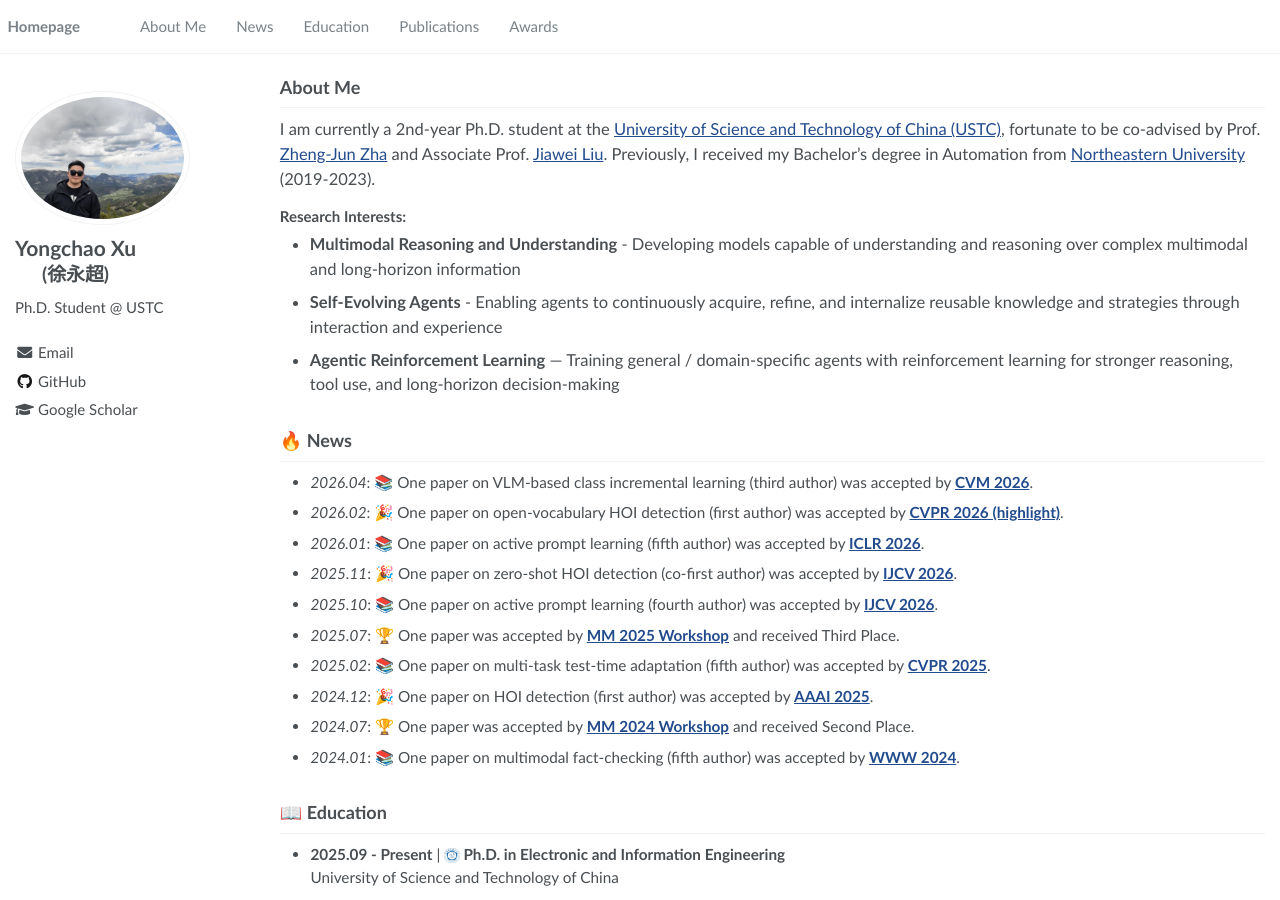
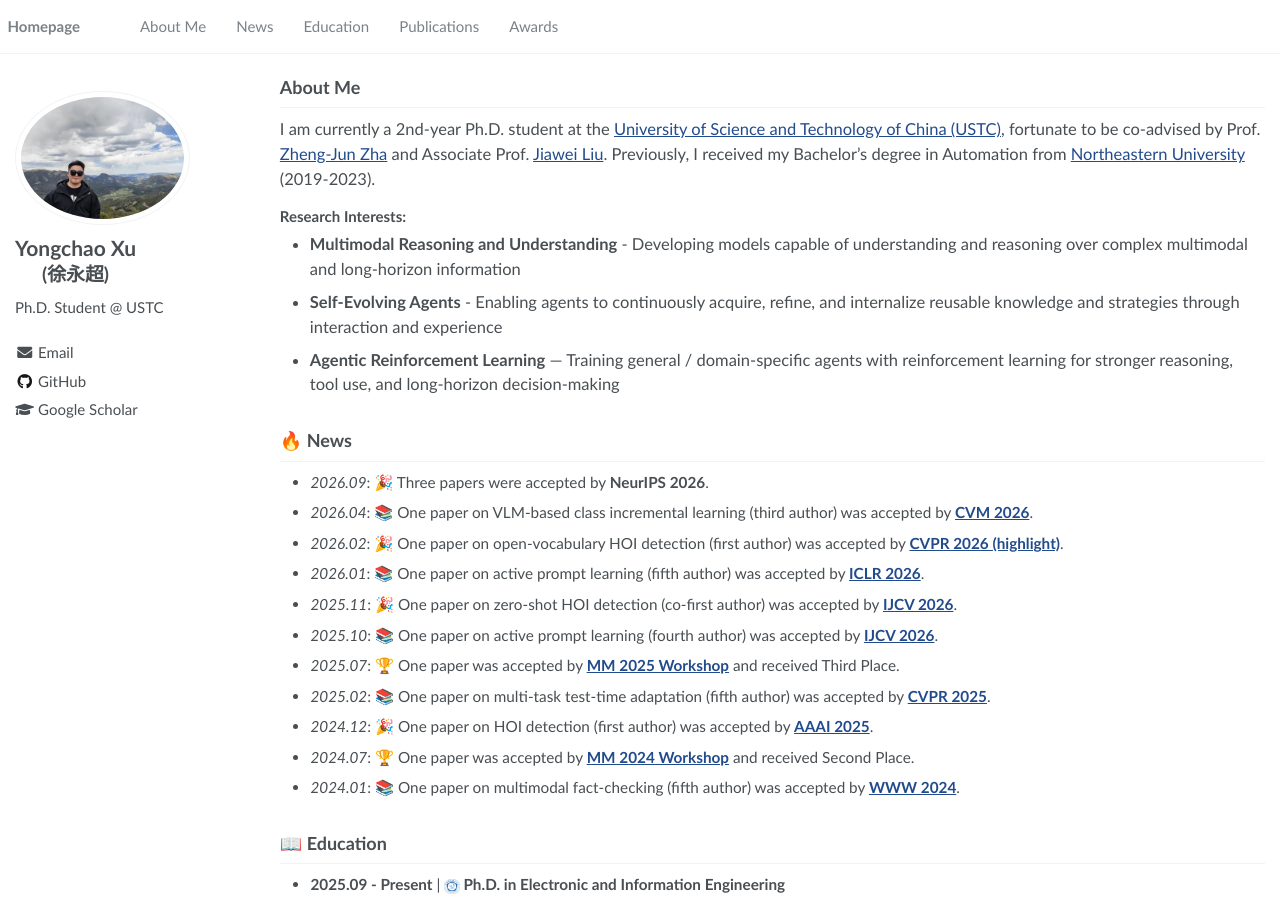
Before and after one commit to xuyongchao-bot/xuyongchao-bot.github.io, a Jekyll site: the page built from index.md, in a window 1280 px wide and 900 px high. Built offline with Jekyll 4.4.1, drawn with Linux system fonts in a browser that asks for light colours.

Commit message:
260930 nips26 accepted

```diff
--- a/index.md
+++ b/index.md
@@ -24,6 +24,7 @@
 
 <div class="news-scroll compact-section">
 <ul>
+  <li><em>2026.09</em>: 🎉 Three papers were accepted by <strong>NeurIPS 2026</strong>.</li>
   <li><em>2026.04</em>: 📚 One paper on VLM-based class incremental learning (third author) was accepted by <a href="https://iccvm.org/2026/files/papers/9.pdf"><strong>CVM 2026</strong></a>.</li>
   <li><em>2026.02</em>: 🎉 One paper on open-vocabulary HOI detection (first author) was accepted by <a href="https://cvpr.thecvf.com/"><strong>CVPR 2026 (highlight)</strong></a>.</li>
   <li><em>2026.01</em>: 📚 One paper on active prompt learning (fifth author) was accepted by <a href="https://iclr.cc/"><strong>ICLR 2026</strong></a>.</li>
```
Also changed, not shown: 1 other file.
